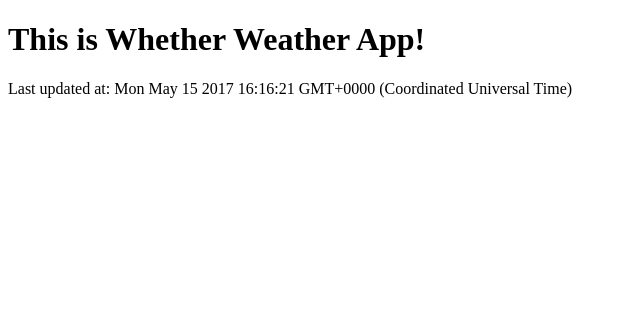
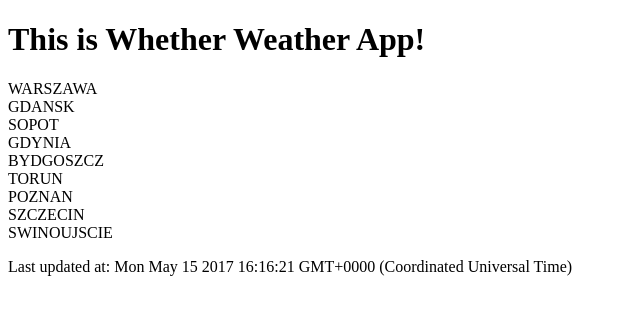
Before and after one commit to nataliakulas/whetherweather-app, a React (Create React App) app: page / in a window 1280 px wide. Shown: the top 314 px of the page, without its empty margins (0-640 px from the left). Built offline with nearby package versions, Linux system fonts and the light colour scheme; the HTML template or start-up script is replaced by a standard one.

Commit message:
city names displayed properly;

```diff
--- a/src/App.js
+++ b/src/App.js
@@ -19,6 +19,16 @@ class App extends Component {
         return (
             <div>
                 <h1>This is Whether Weather App!</h1>
+
+                {
+                    Object.keys(cities).map(function (cityName, index) {
+                            return (
+                                <div className="city-name">{cityName.toUpperCase()}</div>
+                            )
+                        }
+                    )
+                }
+
                 <p>Last updated at: {lastUpdate}</p>
             </div>
 
```
